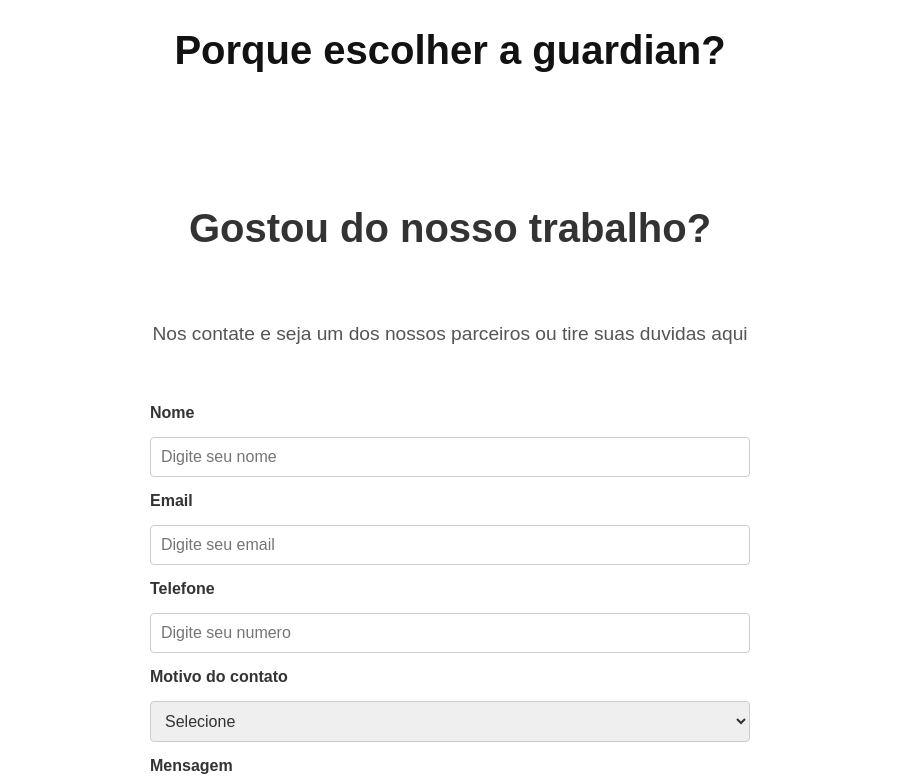
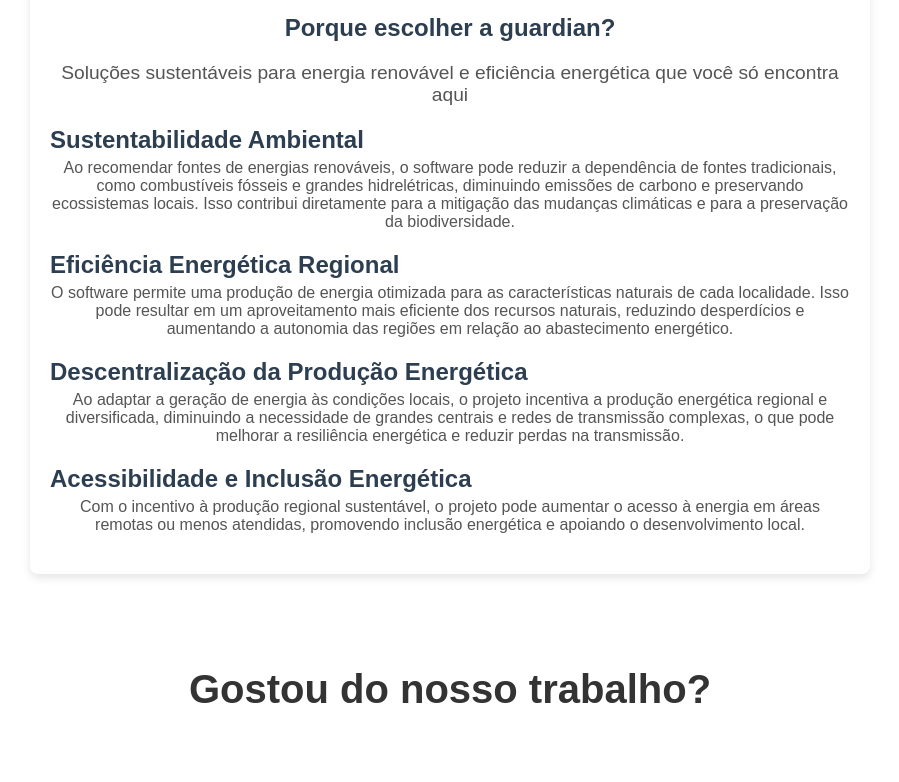
Before and after one commit to rafaelmandel-dev/GS-Front-Webdev, a plain HTML site: page index.html in a window 1280 px wide. Shown: the part 1060-1842 px from the top of the page, without its empty margins (190-1089 px from the left). Drawn offline with Linux system fonts and the light colour scheme.

```diff
--- a/index.html
+++ b/index.html
@@ -55,9 +55,10 @@
         </section>
 
         <section class="gente">
-            <div class="content-gente">
+            <div class="container-gente">
                 <h1>Porque escolher a guardian?</h1>
-                <!-- colocar aqui uma caixa de multipla escolha que tem varios beneficios -->
+                <p>Soluções sustentáveis para energia renovável e eficiência energética que você só encontra aqui</p>
+                <div id="impact-list"></div>
             </div>
         </section>
 
@@ -69,10 +70,10 @@
                     <label for="name">Nome</label>
                     <input type="text" id="name" placeholder="Digite seu nome" required>
 
-                    <label for="name">Email</label>
+                    <label for="email">Email</label>
                     <input type="email" id="email" placeholder="Digite seu email" required>
 
-                    <label for="Telefone">Telefone</label>
+                    <label for="telefone">Telefone</label>
                     <input type="number" id="number" placeholder="Digite seu numero" required>
 
                     <label for="reason">Motivo do contato</label>
@@ -83,7 +84,7 @@
                     </select>
 
                     <label for="message">Mensagem</label>
-                    <textarea id="message" placeholder="Digite sua mensagem aqui" disabled required></textarea>
+                    <textarea id="message" placeholder="Digite sua mensagem aqui" required></textarea>
 
                     <button id="btn" type="submit">Enviar</button>
                 </form>
@@ -116,5 +117,6 @@
 
     <script src="scripts/index.js"></script>
     <script src="scripts/contato.js"></script>
+    <script src="scripts/impactos.js"></script>
 </body>
 </html>
--- /dev/null
+++ b/scripts/impactos.js
@@ -0,0 +1,35 @@
+const impactos = [
+    {
+        titulo: "Sustentabilidade Ambiental",
+        descricao: "Ao recomendar fontes de energias renováveis, o software pode reduzir a dependência de fontes tradicionais, como combustíveis fósseis e grandes hidrelétricas, diminuindo emissões de carbono e preservando ecossistemas locais. Isso contribui diretamente para a mitigação das mudanças climáticas e para a preservação da biodiversidade."
+    },
+    {
+        titulo: "Eficiência Energética Regional",
+        descricao: "O software permite uma produção de energia otimizada para as características naturais de cada localidade. Isso pode resultar em um aproveitamento mais eficiente dos recursos naturais, reduzindo desperdícios e aumentando a autonomia das regiões em relação ao abastecimento energético."
+    },
+    {
+        titulo: "Descentralização da Produção Energética",
+        descricao: "Ao adaptar a geração de energia às condições locais, o projeto incentiva a produção energética regional e diversificada, diminuindo a necessidade de grandes centrais e redes de transmissão complexas, o que pode melhorar a resiliência energética e reduzir perdas na transmissão."
+    },
+    {
+        titulo: "Acessibilidade e Inclusão Energética",
+        descricao: "Com o incentivo à produção regional sustentável, o projeto pode aumentar o acesso à energia em áreas remotas ou menos atendidas, promovendo inclusão energética e apoiando o desenvolvimento local."
+    }
+];
+
+const impactList = document.getElementById('impact-list');
+
+impactos.forEach(impact => {
+    const impactDiv = document.createElement("div");
+    impactDiv.classList.add("impact");
+
+    const title = document.createElement("h3");
+    title.textContent = impact.titulo;
+
+    const description = document.createElement("p");
+    description.textContent = impact.descricao;
+
+    impactDiv.appendChild(title);
+    impactDiv.appendChild(description);
+    impactList.appendChild(impactDiv);
+});
--- a/styles/index.css
+++ b/styles/index.css
@@ -195,33 +195,44 @@ input:checked + .slider:before{
 }
 
 /* Secção Gente */
-.gente{
-    padding: 40px 20px;
-}
-
-.gente .content-gente{
+.container-gente{
     max-width: 800px;
-    margin: 0 auto;
-    text-align: center;
+    margin: 20px auto;
+    padding: 20px;
+    background: #fff;
+    border-radius: 8px;
+    box-shadow: 0 4px 8px rgba(0, 0, 0, 0.1);
 }
 
 .gente h1{
-    font-size: 2.5em;
-    margin-bottom: 20px;
+    text-align: center;
+    color: #2c3e50;
 }
 
-.gente select{
-    padding: 10px;
-    border: 1px solid #ccc;
-    border-radius: 5px;
-    font-size: 1em;
-    margin: 10px 0;
-    width: 100%;
-    max-width: 400px;
+.gente p{
+    text-align: center;
+    font-size: 1.2em;
+    color: #555;
 }
 
-.gente option{
+#impact-list{
+    margin-top: 20px;
+}
+
+.impact h3{
+    margin: 0;
+    font-size: 1.5em;
+    color: #2c3e50;
+}
+
+.impact p{
+    margin: 5px 0 0;
     font-size: 1em;
+    color: #555;
+}
+
+.impact{
+    margin-bottom: 20px;
 }
 
 .contato{
@@ -255,6 +266,7 @@ input:checked + .slider:before{
     background-color: #fff;
     max-width: 600px;
     width: 100%;
+    box-shadow: 0 4px 6px rgb(0, 0, 0, 0.1);
 }
 
 #contact-form{
```
Also changed, not shown: 1 other file.
